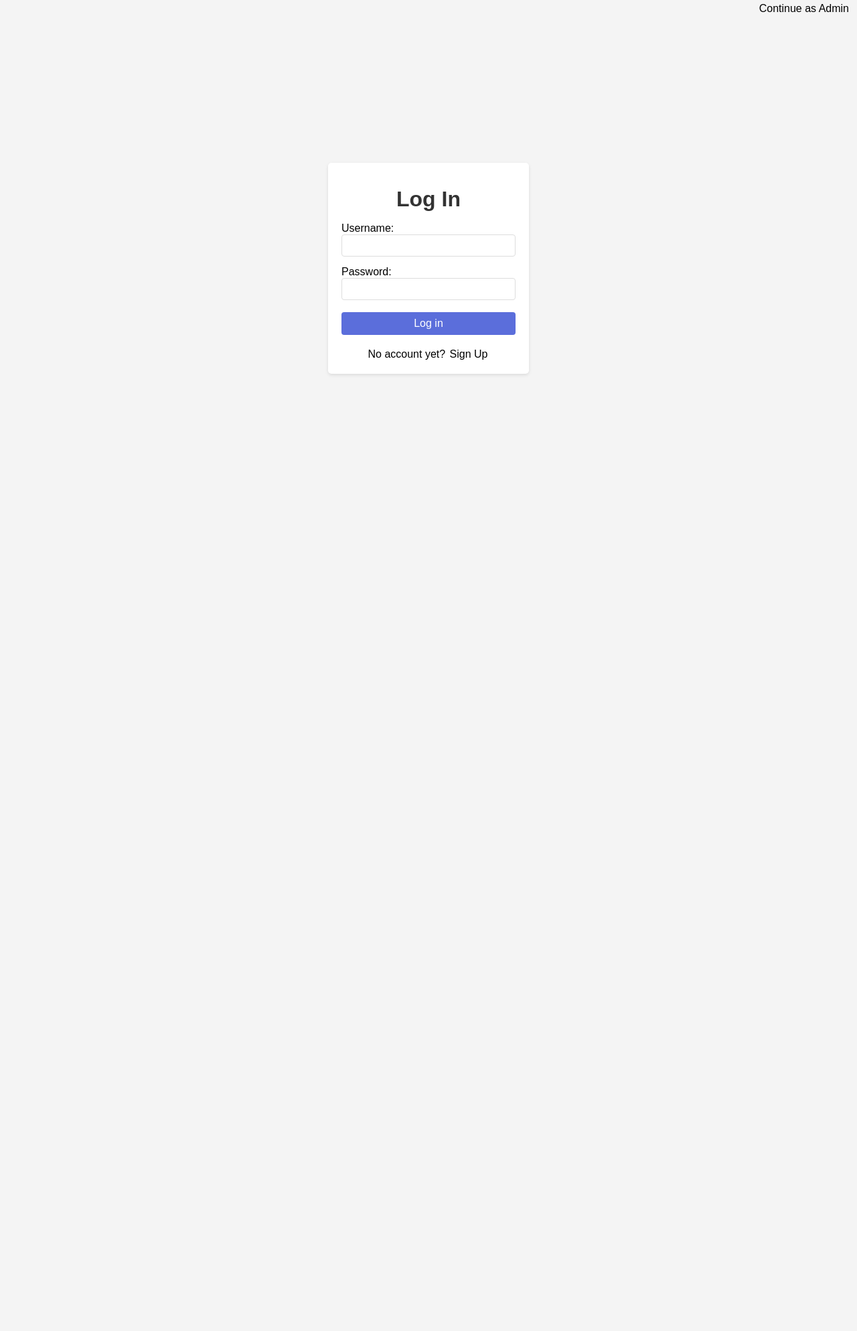
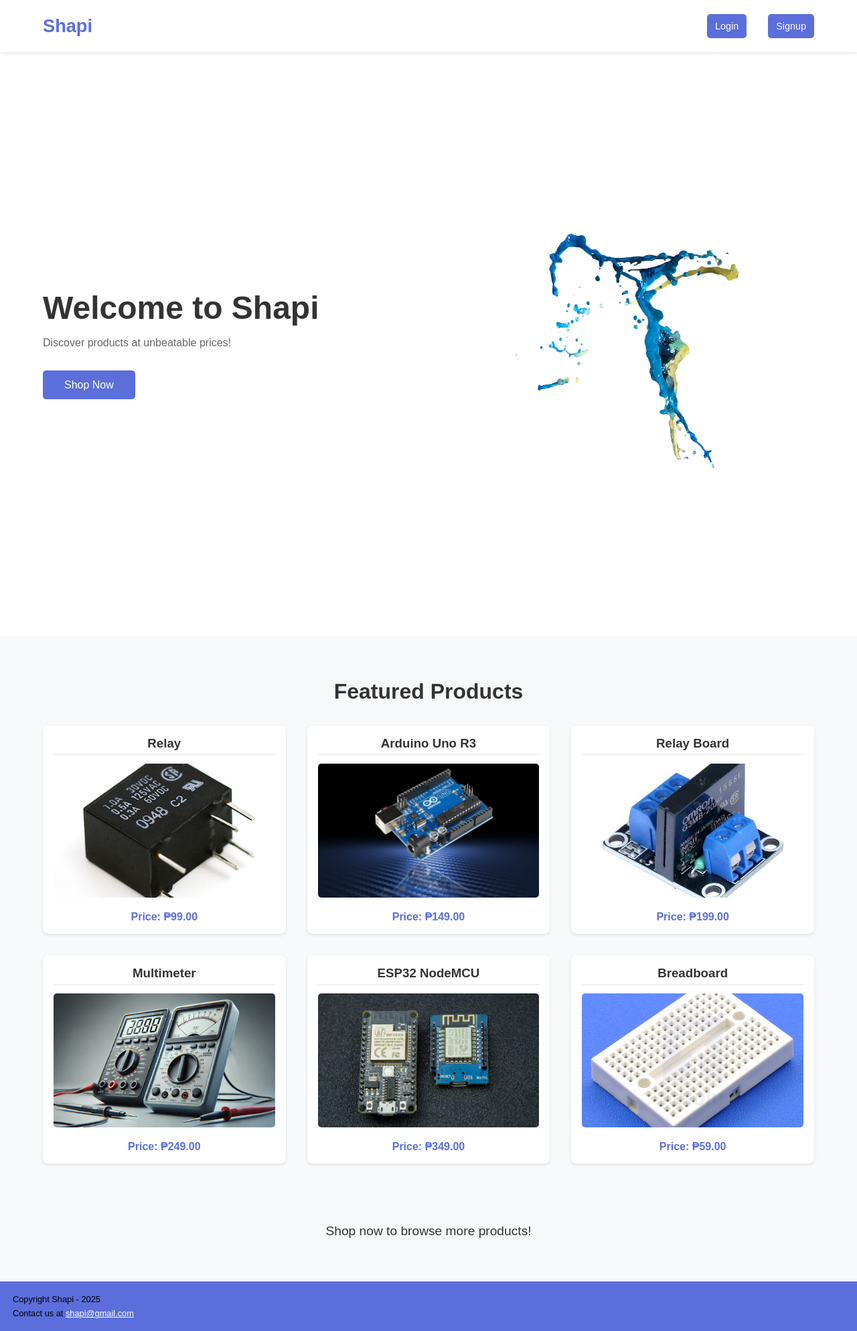
Before and after one commit to dqrkcookie/php_crud, a PHP site: page / in a window 1280 px wide. Shown: the whole page at 67% size. Before the commit the page ends 560 px from the top, so only its background shows below. Run offline with PHP 8.4, Linux system fonts and the light colour scheme.

Commit message:
add landing page

```diff
--- a/index.php
+++ b/index.php
@@ -1,72 +1,71 @@
-<?php
-	include_once("./config/connect.php");
-?>
-
 <!DOCTYPE html>
 <html lang="en">
 <head>
     <meta charset="UTF-8">
     <meta name="viewport" content="width=device-width, initial-scale=1.0">
     <title>Shapi</title>
-    <link rel="stylesheet" href="./src/style/style.css" >
+    <link rel="stylesheet" href="./src/style/index.css">
 </head>
 <body>
-    <div id="admin">
-        <button id="admin_btn">Continue as Admin</button>
-    </div>
-    <!-- // LOGIN -->
-    <div class="login">
-        <form action="./remote/login.php" method="POST">
-            <h1>
-                Log In
-            </h1>
-            <label for="username">Username:</label>
-            <input type="text" id="username" name="username" required>
-            <label for="password">Password:</label>
-            <input type="password" id="password" name="password" required>
-            <input type="submit" name="login" value="Log in">
-            <p>No account yet? <span id="go_signup">Sign Up</span></p>
-        </form>
-    </div>
-    <!-- LOGIN AS ADMIN -->
-    <div id="loginAdmin">
-        <form action="./remote/login.php" method="POST">
-            <h1>
-                Admin Log In
-            </h1>
-            <label for="username">Username:</label>
-            <input type="text" id="username" name="username" required>
-            <label for="password">Password:</label>
-            <input type="password" id="password" name="password" required>
-            <input type="submit" name="loginAdmin" value="Log in">
-        </form>
-    </div>
-    <!-- // REGISTER -->
-    <div class="signup">
-        <form action="./remote/signup.php" method="POST" enctype="multipart/form-data">
-        <span id="go_back">Go back</span>
-            <h1>
-                Sign Up
-            </h1>
-            <label for="fullname">Full Name:</label>
-            <input type="text" id="fullname" name="name" required>
-            <label for="address">Address:</label>
-            <input type="text" id="address" name="address" required>
-            <label for="birthday">Birthday:</label>
-            <input type="date" id="birthday" name="birthday" required>
-            <label for="number">Mobile Number:</label>
-            <input type="text" id="number" name="number" required>
-            <label for="email">Email Address:</label>
-            <input type="text" id="email" name="email" required>
-            <label for="username">Username:</label>
-            <input type="text" id="username" name="username" required>
-            <label for="password">Password:</label>
-            <input type="password" id="password" name="password" required">
-            <label for="picture">Profile Picture:</label>
-            <input type="file" id="picture" name="picture" required accept="image/*">
-            <input type="submit" name="signup" value="Sign Up">
-        </form>
-    </div>
-    <script src="./src/js/index.js"></script>
+    <nav>
+        <div class="logo" id="logo">Shapi</div>
+        <div class="nav-links">
+            <a href="./src/pages/login.php">Login</a>
+            <a href="./src/pages/login.php">Signup</a>
+        </div>
+    </nav>
+
+    <section class="hero">
+        <div class="hero-content">
+            <h1>Welcome to Shapi</h1>
+            <p>Discover products at unbeatable prices!</p>
+            <a href="./src/pages/login.php" class="shop-now-btn" id="here">Shop Now</a>
+        </div>
+        <div class="hero-image">
+            <img src="./src/images/icon/multi-colored-water-splashing-black-backdrop.png" alt="Hero Image">
+        </div>
+    </section>
+
+    <section class="featured-products">
+        <h2>Featured Products</h2>
+        <div class="products-grid">
+            <div class="product-card">
+                <h3>Relay</h3>
+                <img src="./src/images/featured/relay.jpg" alt="Product 1">
+                <p>Price: ₱99.00</p>
+            </div>
+            <div class="product-card">
+                <h3>Arduino Uno R3</h3>
+                <img src="./src/images/featured/1117_arduino_uno_overview_820.jpg" alt="Product 2">
+                <p>Price: ₱149.00</p>
+            </div>
+            <div class="product-card">
+                <h3>Relay Board</h3>
+                <img src="./src/images/featured/Small475_1 CHANNEL SOLID STATE RELAY BOARD_1.jpeg" alt="Product 3">
+                <p>Price: ₱199.00</p>
+            </div>
+            <div class="product-card">
+                <h3>Multimeter</h3>
+                <img src="./src/images/featured/DALL·E-2024-08-13-17.57.30-A-high-definition-visually-appealing-horizontal-image-of-a-digital-multimeter-and-an-analog-multimeter-placed-side-by-side.-The-digital-multimeter-fe.png" alt="Product 4">
+                <p>Price: ₱249.00</p>
+            </div>
+            <div class="product-card">
+                <h3>ESP32 NodeMCU</h3>
+                <img src="./src/images/featured/1_T9s4olIS0FPNo_m8_wBZ-Q.jpg" alt="Product 5">
+                <p>Price: ₱349.00</p>
+            </div>
+            <div class="product-card">
+                <h3>Breadboard</h3>
+                <img src="./src/images/featured/0J2071.1200.jpg" alt="Product 6">
+                <p>Price: ₱59.00</p>
+            </div>
+        </div>
+        <br><br><br><br><br>
+        <a href="#logo" id="click"><p>Shop now to browse more products!</p></a>
+    </section>
+    <footer>
+      <p>Copyright Shapi - 2025</p>
+      <p>Contact us at <a href="mailto:shapi@gmail.com">shapi@gmail.com</a></p>
+    </footer>
 </body>
 </html>
--- a/remote/logout.php
+++ b/remote/logout.php
@@ -6,12 +6,12 @@
 if(isset($_POST['logout'])){
   unset($_SESSION['username']);
 
-  echo "<script>window.location.href = '../index.php';</script>";
+  echo "<script>window.location.href = '../src/pages/login.php';</script>";
   die();
 } else if(isset($_POST['adminLogout'])){
   unset($_SESSION['admin']);
 
-  echo "<script>window.location.href = '../index.php';</script>";
+  echo "<script>window.location.href = '../src/pages/login.php';</script>";
   die();
 }
 
--- a/remote/signup.php
+++ b/remote/signup.php
@@ -40,7 +40,7 @@
   if(!$stmt->execute($params)){
     die('Unable to create an account');
   } else {
-    header("Location: ../index.php");
+    header("Location: ../src/pages/login.php");
     die();
   }
 }
--- a/src/pages/addproduct.php
+++ b/src/pages/addproduct.php
@@ -3,7 +3,7 @@
 include_once('../../config/connect.php');
 session_start();
 if (empty($_SESSION['admin'])) {
-    header("Location: ../../index.php");
+    header("Location: ./login.php");
 }
 
 if($_SESSION['admin'] == 'sales representative'){
--- a/src/pages/category.php
+++ b/src/pages/category.php
@@ -4,7 +4,7 @@
 session_start();
 
 if(empty($_SESSION['username'])){
-  header("Location: ../../index.php");
+  header("Location: ./login.php");
 }
 
 $username = $_SESSION['username'];
--- a/src/pages/main.php
+++ b/src/pages/main.php
@@ -4,7 +4,7 @@
 session_start();
 
 if(empty($_SESSION['username'])){
-  header("Location: ../../index.php");
+  header("Location: ./login.php");
 }
 
 $username = $_SESSION['username'];
--- a/src/pages/nav.php
+++ b/src/pages/nav.php
@@ -4,7 +4,7 @@
 session_start();
 
 if (empty($_SESSION['admin'])) {
-    header("Location: ../../index.php");
+    header("Location: ./login.php");
     exit();
 }
 
--- /dev/null
+++ b/src/style/index.css
@@ -0,0 +1,179 @@
+* {
+  margin: 0;
+  padding: 0;
+  box-sizing: border-box;
+  font-family: Arial, sans-serif;
+}
+
+nav {
+  display: flex;
+  justify-content: space-between;
+  align-items: center;
+  padding: 1rem 5%;
+  background-color: white;
+  box-shadow: 0 2px 5px rgba(0, 0, 0, 0.1);
+  height: 78px;
+}
+
+.logo {
+  font-size: 1.7rem;
+  font-weight: bold;
+  color: #5b6edb;
+  cursor: pointer;
+}
+
+.nav-links {
+  display: flex;
+  gap: 2rem;
+}
+
+.nav-links a {
+  text-decoration: none;
+  color: white;
+  transition: color 0.3s ease;
+  background-color: #5b6edb;
+  padding: 10px 12px;
+  border-radius: 5px;
+  font-size: 0.9rem;
+  transition: background-color 0.3s ease;
+}
+
+.nav-links a:hover {
+  background-color: #4d5eb9;
+}
+
+.hero {
+  display: flex;
+  padding: 4rem 5%;
+  gap: 2rem;
+  align-items: center;
+  height: calc(950px - 78px);
+}
+
+.hero-content {
+  flex: 1;
+}
+
+.hero-content h1 {
+  font-size: 3rem;
+  margin-bottom: 1rem;
+  color: #333;
+}
+
+.hero-content p {
+  margin-bottom: 2rem;
+  color: #666;
+}
+
+.shop-now-btn {
+  display: inline-block;
+  padding: 0.8rem 2rem;
+  background-color: #5b6edb;
+  color: white;
+  text-decoration: none;
+  border-radius: 5px;
+  transition: background-color 0.3s ease;
+}
+
+.shop-now-btn:hover {
+  background-color: #4d5eb9;
+}
+
+.hero-image {
+  flex: 1;
+}
+
+.hero-image img {
+  width: 100%;
+  border-radius: 10px;
+}
+
+.featured-products {
+  padding: 4rem 5%;
+  background-color: #f8f9fa;
+}
+
+.featured-products h2 {
+  text-align: center;
+  margin-bottom: 2rem;
+  font-size: 2rem;
+  color: #333;
+}
+
+.products-grid {
+  display: grid;
+  grid-template-columns: repeat(3, 1fr);
+  gap: 2rem;
+}
+
+.product-card {
+  background: white;
+  padding: 1rem;
+  border-radius: 8px;
+  text-align: center;
+  box-shadow: 0 2px 5px rgba(0, 0, 0, 0.1);
+  transition: transform 0.3s ease;
+}
+
+.product-card:hover {
+  transform: scale(1.02);
+}
+
+.product-card img {
+  width: 100%;
+  height: 200px;
+  object-fit: cover;
+  border-radius: 5px;
+  margin-bottom: 1rem;
+}
+
+.product-card h3 {
+  color: #333;
+  margin-bottom: 0.8rem;
+  padding-bottom: 0.4rem;
+  position: relative;
+}
+
+.product-card h3::after {
+  content: '';
+  position: absolute;
+  left: 50%;
+  transform: translateX(-50%);
+  width: 100%;
+  height: 2px;
+  background-color: #f0f0f0;
+  bottom: 0;
+}
+
+.product-card p {
+  color: #5b6edb;
+  font-weight: bold;
+}
+
+#click {
+  text-align: center;
+  text-decoration: none;
+  color: #333;
+  font-size: 1.2rem;
+}
+
+#click:hover {
+  text-decoration: underline;
+}
+
+footer {
+  background-color: #5b6edb;
+  padding: 16px;
+  position: relative;
+  bottom: 0;
+  width: 100%;
+}
+
+footer p {
+  padding: 3px;
+  font-size: 0.8rem;
+}
+
+footer p a {
+  color: white;
+}
--- a/src/style/main.css
+++ b/src/style/main.css
@@ -41,7 +41,7 @@
 
 nav a {
   text-decoration: none;
-  color: #333;
+  color: #5b6edb;
 }
 
 nav ul {
```
Also changed, not shown: src/pages/login.php (added, +72 -0 lines), src/images/featured/0J2071.1200.jpg (added), src/images/featured/1117_arduino_uno_overview_820.jpg (added), src/images/featured/1_T9s4olIS0FPNo_m8_wBZ-Q.jpg (added), src/images/featured/DALL·E-2024-08-13-17.57.30-A-high-definition-visually-appealing-horizontal-image-of-a-digital-multimeter-and-an-analog-multimeter-placed-side-by-side.-The-digital-multimeter-fe.png (added), src/images/featured/Small475_1 CHANNEL SOLID STATE RELAY BOARD_1.jpeg (added), src/images/featured/relay.jpg (added), src/images/icon/multi-colored-water-splashing-black-backdrop.png (added), src/images/profile_picture/img_6783a083a8efa0.64409946.jpg (added), 1 other file.
